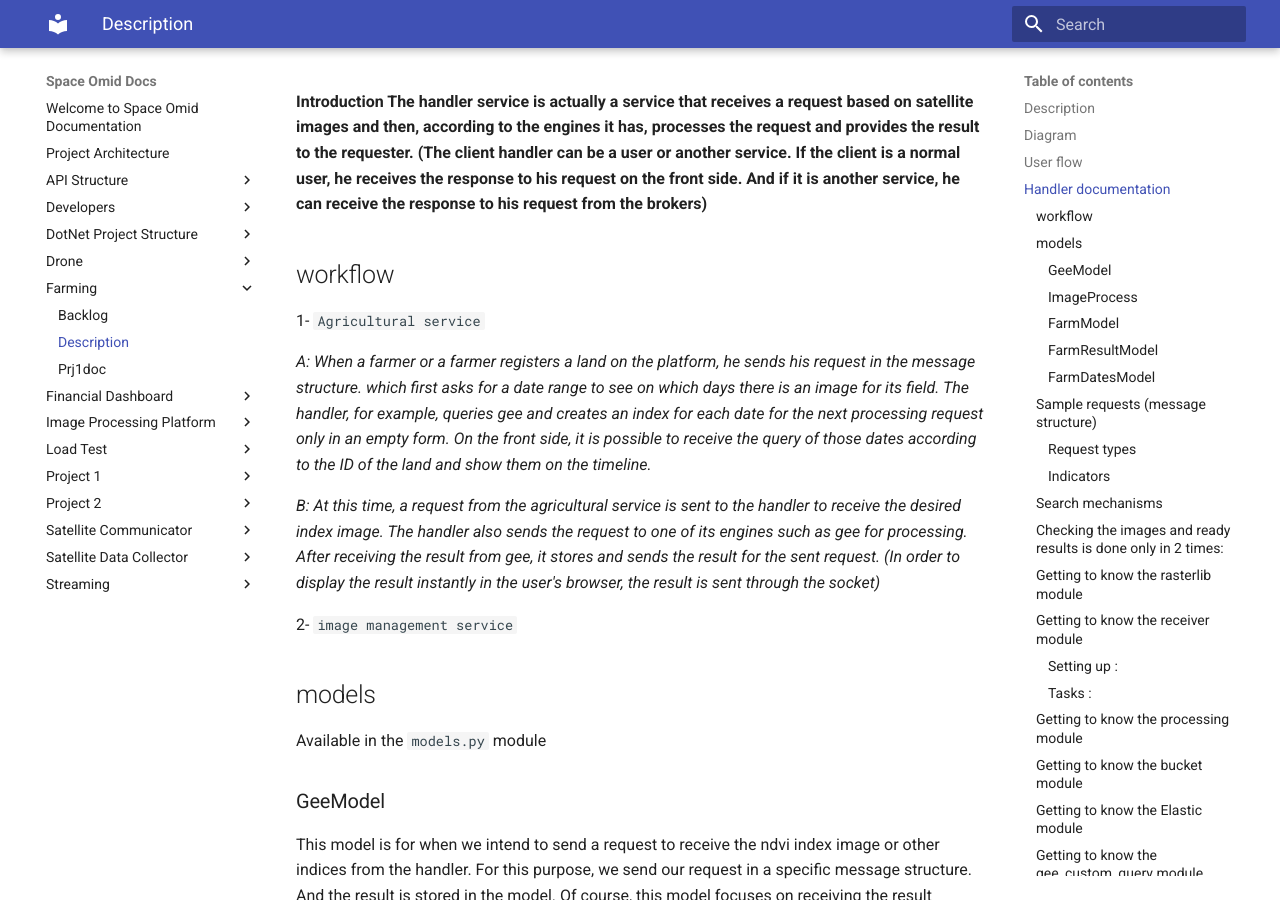
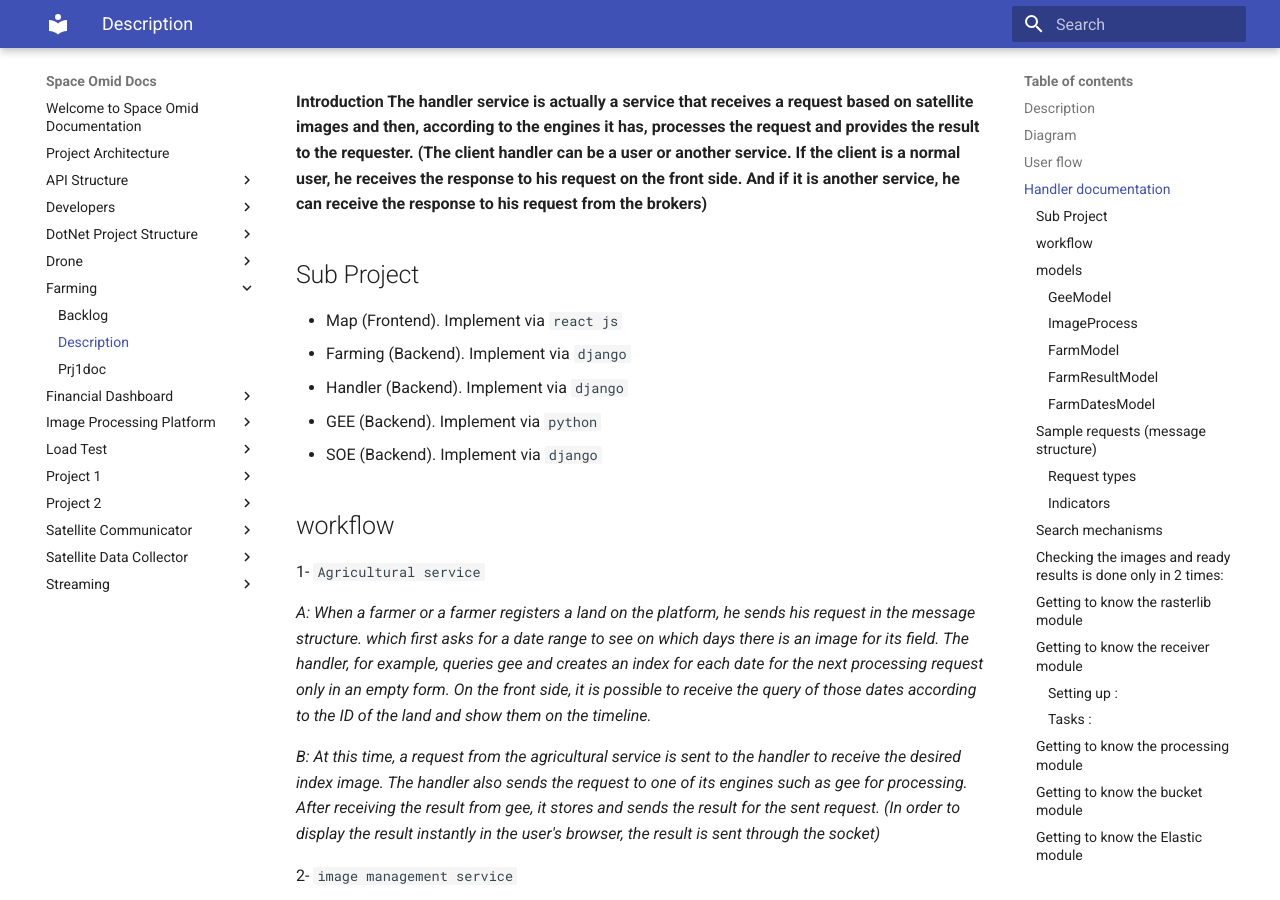
Before and after one commit to spaceomid/Documentation, an MkDocs documentation site: the page built from docs/Farming/Description.md, in a window 1280 px wide and 900 px high, scrolled down 1394 px. Built offline with MkDocs 1.6.1 and Material for MkDocs 9.7.7, drawn with Linux system fonts in a browser that asks for light colours.

Commit message:
farming-subprojects

```diff
--- a/docs/Farming/Description.md
+++ b/docs/Farming/Description.md
@@ -49,6 +49,14 @@ This project is Web application which assist farmer in farming operations.
 __Introduction
 The handler service is actually a service that receives a request based on satellite images and then, according to the engines it has, processes the request and provides the result to the requester. (The client handler can be a user or another service. If the client is a normal user, he receives the response to his request on the front side. And if it is another service, he can receive the response to his request from the brokers)__
 
+
+## Sub Project
+
+* Map (Frontend). Implement via `react js`
+* Farming (Backend). Implement via `django`
+* Handler (Backend). Implement via `django`
+* GEE (Backend). Implement via `python`
+* SOE (Backend). Implement via `django`
 
 ## workflow
 1- `Agricultural service`
```
